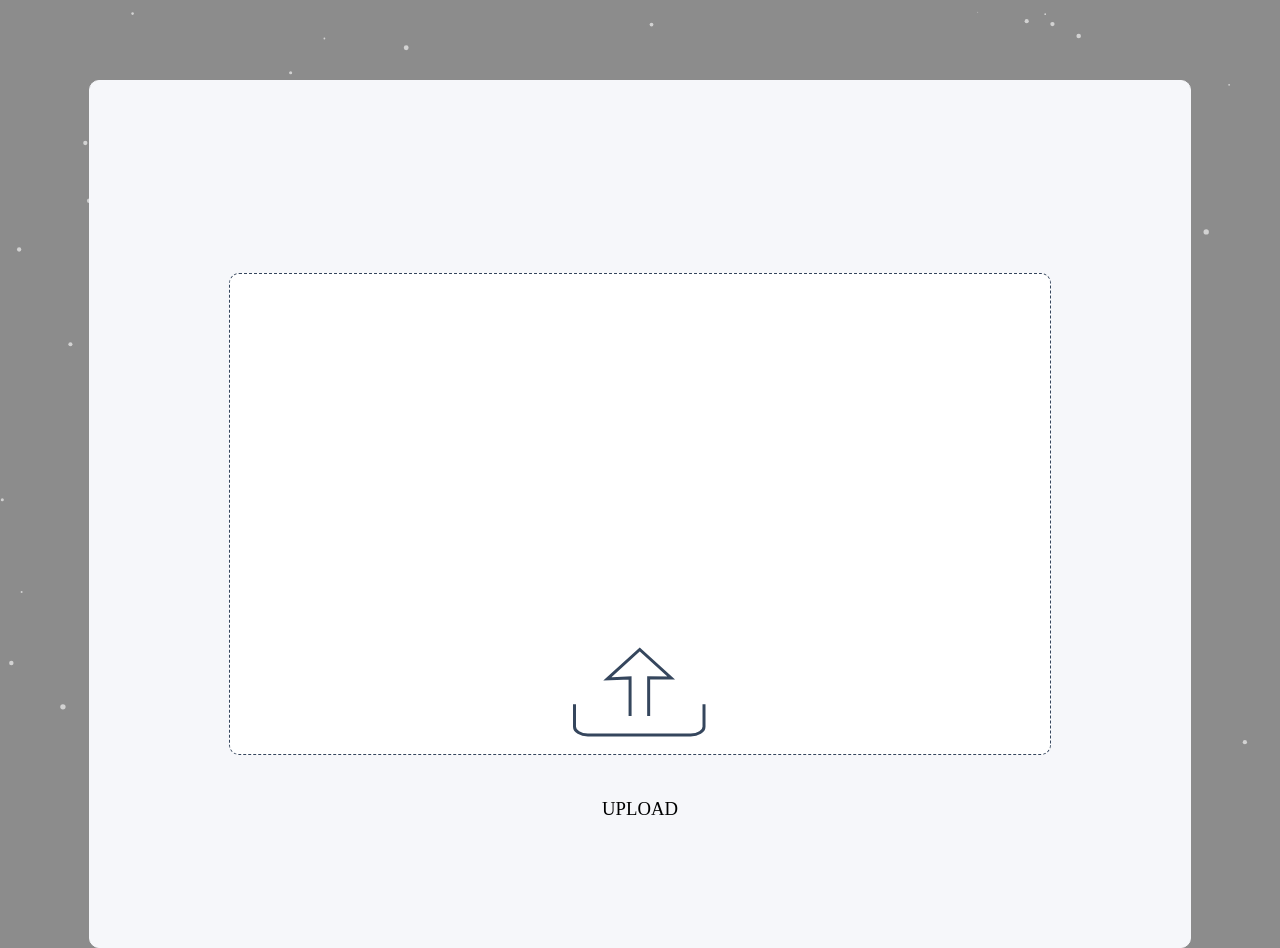
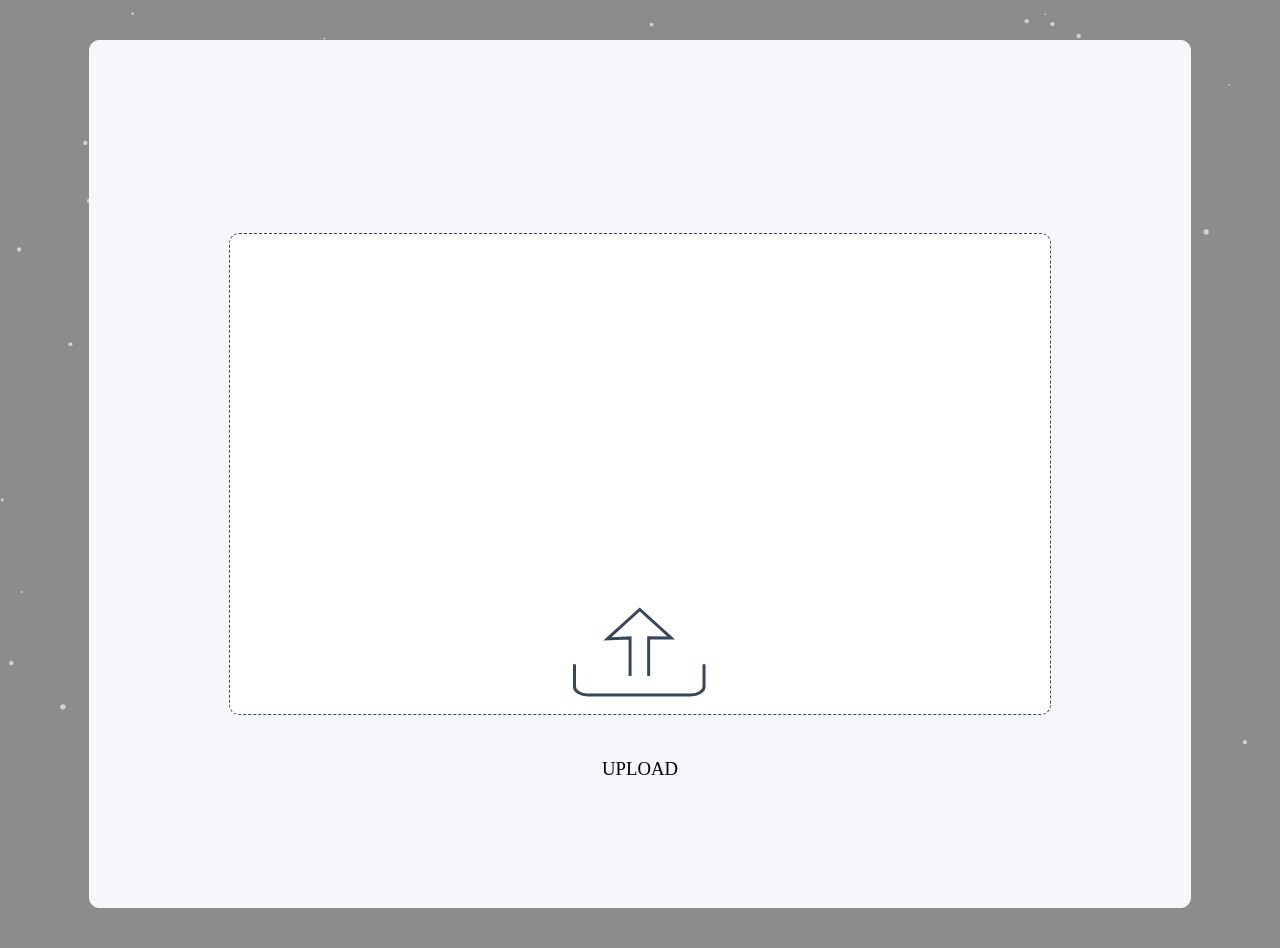
Before and after one commit to Yimkeul/RC_Scent_App_webView, a plain HTML site: page play.html in a window 1280 px wide. Drawn offline with nearby package versions, Linux system fonts and the light colour scheme.

Commit message:
edit margin

```diff
--- a/css/style_play.css
+++ b/css/style_play.css
@@ -11,7 +11,7 @@ body {
 .file-upload {
   width: 80%;
   padding: 15% 3%;
-  margin: 10vh auto;
+  margin: 5vh auto 10vh;
   border-radius: 10px;
   border: solid 1.5px #f6f7fa;
   background-color: #f6f7fa;
```
